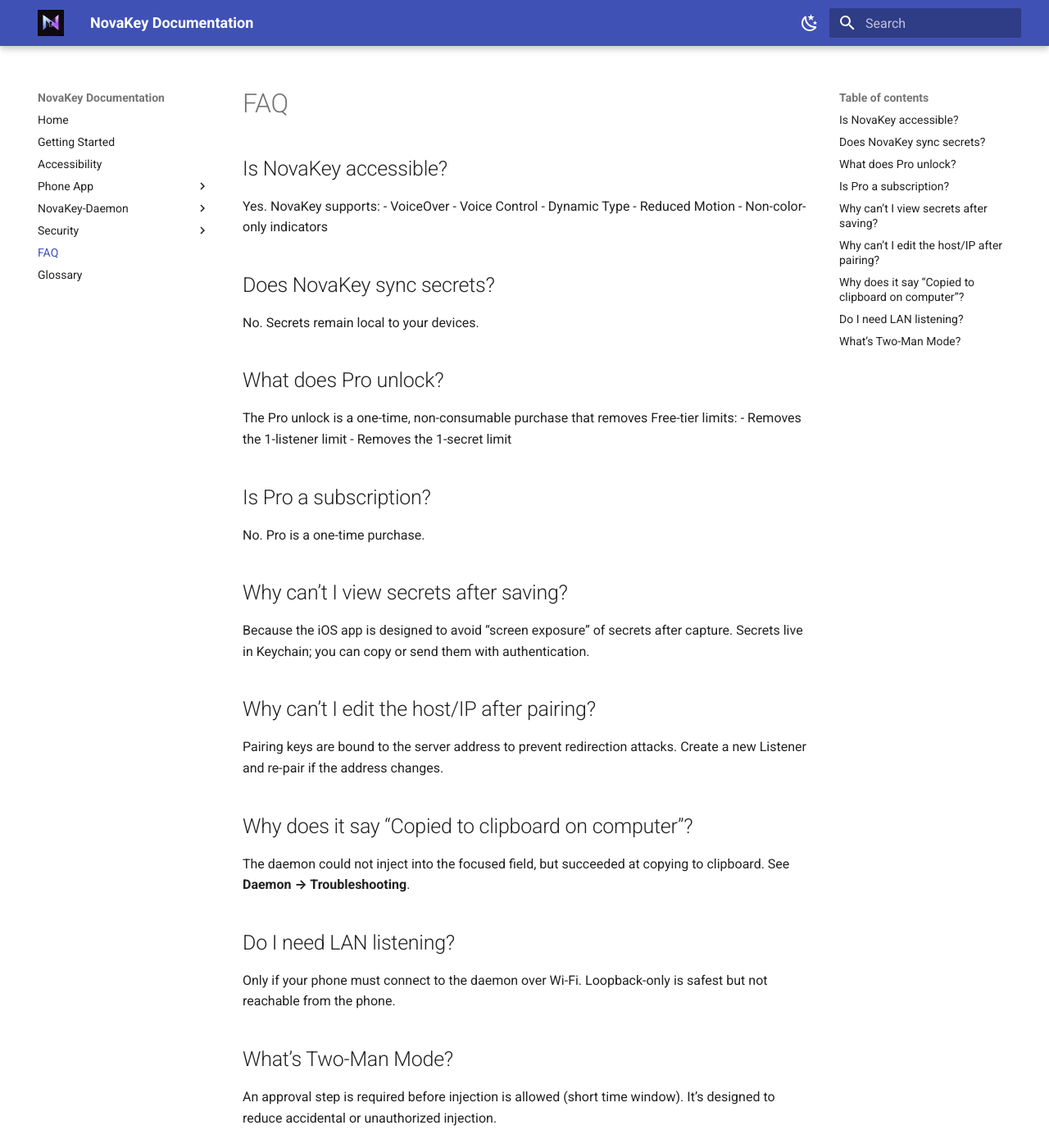
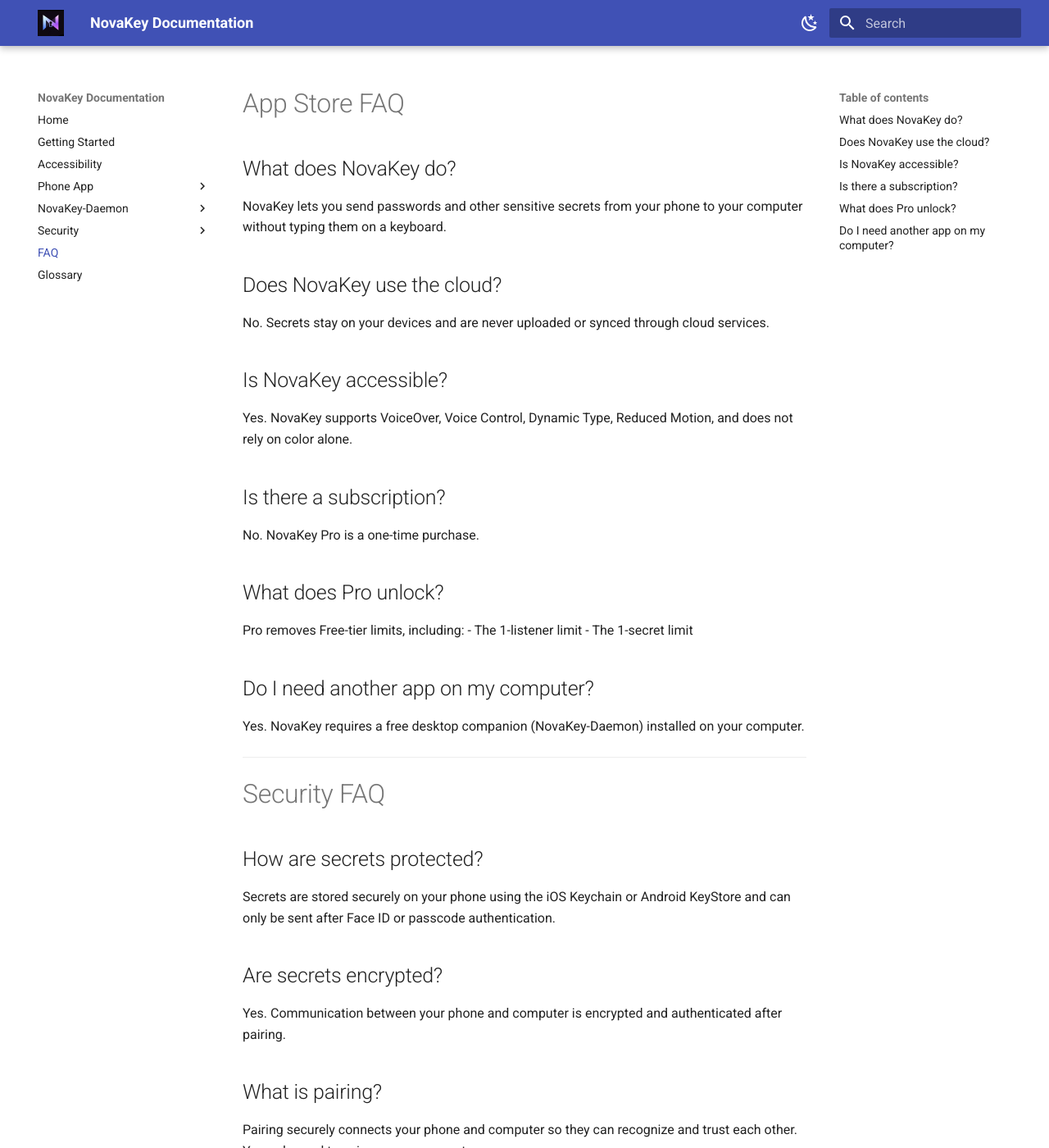
Before and after one commit to OsbornePro/NovaKey-Daemon, an MkDocs documentation site: the page built from docs/faq.md, in a window 1280 px wide and 1400 px high. Shown: the whole window at 82% size. Built offline with MkDocs 1.6.1 and Material for MkDocs 9.7.7, drawn with Linux system fonts in a browser that asks for light colours; some of the changed text lies outside the part shown.

Commit message:
Update faq.md

```diff
--- a/docs/faq.md
+++ b/docs/faq.md
@@ -1,37 +1,65 @@
-# FAQ
+# App Store FAQ
+
+## What does NovaKey do?
+NovaKey lets you send passwords and other sensitive secrets from your phone to your computer without typing them on a keyboard.
+
+## Does NovaKey use the cloud?
+No. Secrets stay on your devices and are never uploaded or synced through cloud services.
 
 ## Is NovaKey accessible?
-Yes. NovaKey supports:
-- VoiceOver
-- Voice Control
-- Dynamic Type
-- Reduced Motion
-- Non-color-only indicators
+Yes. NovaKey supports VoiceOver, Voice Control, Dynamic Type, Reduced Motion, and does not rely on color alone.
 
-## Does NovaKey sync secrets?
-No. Secrets remain local to your devices.
+## Is there a subscription?
+No. NovaKey Pro is a one-time purchase.
 
 ## What does Pro unlock?
-The Pro unlock is a one-time, non-consumable purchase that removes Free-tier limits:
-- Removes the 1-listener limit
-- Removes the 1-secret limit
+Pro removes Free-tier limits, including:
+- The 1-listener limit
+- The 1-secret limit
 
-## Is Pro a subscription?
-No. Pro is a one-time purchase.
+## Do I need another app on my computer?
+Yes. NovaKey requires a free desktop companion (NovaKey-Daemon) installed on your computer.
 
-## Why can’t I view secrets after saving?
-Because the iOS app is designed to avoid “screen exposure” of secrets after capture. Secrets live in Keychain; you can copy or send them with authentication.
+---
 
-## Why can’t I edit the host/IP after pairing?
-Pairing keys are bound to the server address to prevent redirection attacks.
-Create a new Listener and re-pair if the address changes.
+# Security FAQ
+
+## How are secrets protected?
+Secrets are stored securely on your phone using the iOS Keychain or Android KeyStore and can only be sent after Face ID or passcode authentication.
+
+## Are secrets encrypted?
+Yes. Communication between your phone and computer is encrypted and authenticated after pairing.
+
+## What is pairing?
+Pairing securely connects your phone and computer so they can recognize and trust each other. You only need to pair once per computer.
+
+## Can someone else send secrets to my computer?
+No. Only devices you explicitly pair are allowed to send secrets.
+
+## Can NovaKey protect against malware?
+NovaKey is designed to reduce risk when typing secrets, but it cannot protect against a fully compromised operating system. Only pair with computers you trust.
+
+## What is Two-Man Mode?
+Two-Man Mode requires approval on the computer before a secret is injected. This helps prevent accidental or unauthorized sending.
+
+---
+
+# Everyday Questions (Non-Technical)
+
+## Why can’t I see secrets after saving them?
+NovaKey avoids showing secrets on screen after they are saved. This reduces the chance of screen recording or shoulder surfing. You can still copy or send secrets after authentication.
 
 ## Why does it say “Copied to clipboard on computer”?
-The daemon could not inject into the focused field, but succeeded at copying to clipboard.
-See **Daemon → Troubleshooting**.
+NovaKey tried to type the secret but was blocked by system rules. Instead, it safely copied the secret to the computer’s clipboard and told you clearly.
 
-## Do I need LAN listening?
-Only if your phone must connect to the daemon over Wi-Fi. Loopback-only is safest but not reachable from the phone.
+## Why can’t I edit the computer address after pairing?
+Pairing is tied to a specific computer address for safety. If the address changes, you’ll need to add a new listener and pair again.
 
-## What’s Two-Man Mode?
-An approval step is required before injection is allowed (short time window). It’s designed to reduce accidental or unauthorized injection.
+## Do my phone and computer need to be on the same Wi-Fi?
+Yes, if you’re sending secrets directly from your phone to your computer. They must be on the same local network.
+
+## Is NovaKey tracking me?
+No. NovaKey does not use analytics, tracking, or user accounts.
+
+## Who is NovaKey for?
+NovaKey is for anyone who wants a safer way to use passwords without typing them, especially in shared spaces or on untrusted keyboards.
```
